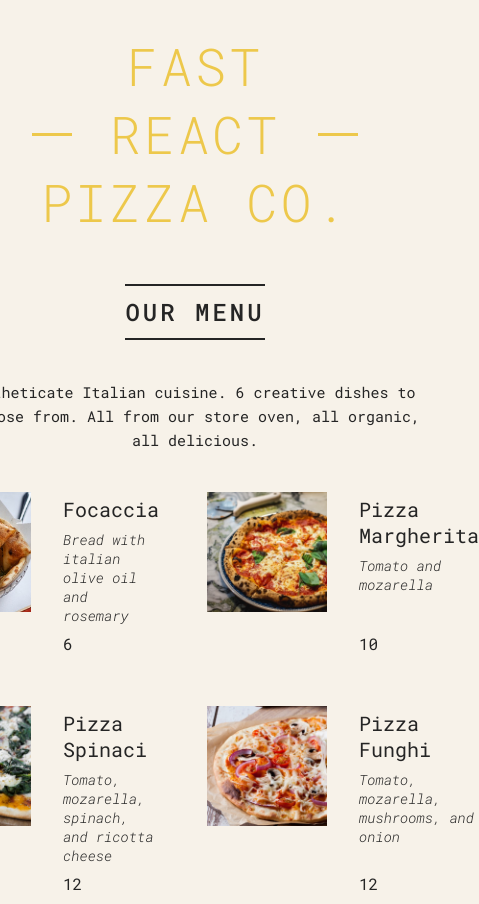
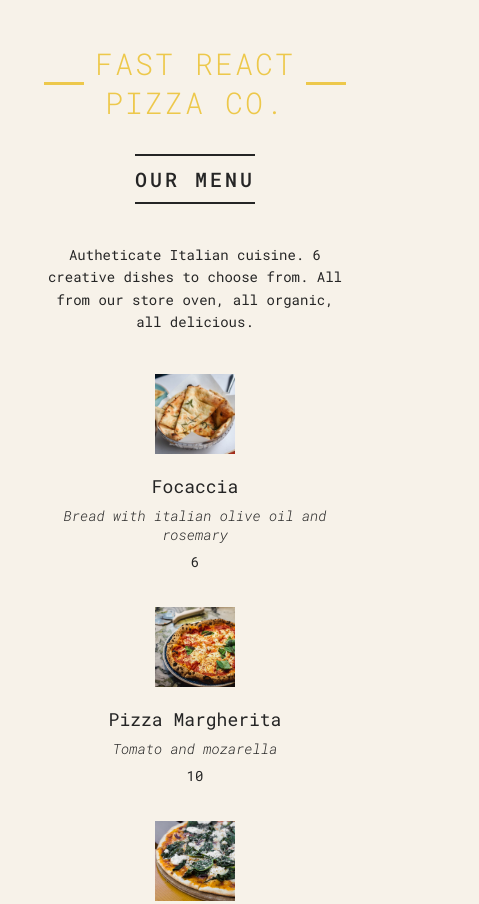
Before and after one commit to MuzammilKhan129/React-Pizza-Menu, a React app: page / in a window 390 px wide. Shown: the top 904 px of the page, 479 px wide, since content can reach past the window. Built offline with nearby package versions, Linux system fonts and the light colour scheme.

Commit message:
Update index.css

```diff
--- a/src/index.css
+++ b/src/index.css
@@ -1,4 +1,4 @@
-@import url('https://fonts.googleapis.com/css2?family=Roboto+Mono:ital,wght@0,300;0,400;0,500;1,300&display=swap');
+@import url("https://fonts.googleapis.com/css2?family=Roboto+Mono:ital,wght@0,300;0,400;0,500;1,300&display=swap");
 
 * {
   margin: 0;
@@ -7,11 +7,11 @@
 }
 
 html {
-  font-size: 62.5%;
+  font-size: 62.5%; /* 1rem = 10px */
 }
 
 body {
-  font-family: 'Roboto Mono', sans-serif;
+  font-family: "Roboto Mono", sans-serif;
   color: #252525;
   font-weight: 400;
   background-color: #f7f2e9;
@@ -31,17 +31,14 @@ body {
   gap: 4.8rem;
 }
 
-/* *************** */
+/* *************** HEADER *************** */
 
 .header {
   align-self: stretch;
 }
 
 .header h1 {
-  /* Non-accessible color */
   color: #edc84b;
-  /* color: #af8602; */
-
   text-transform: uppercase;
   text-align: center;
   font-size: 5.2rem;
@@ -55,7 +52,7 @@ body {
 .header h1::before,
 .header h1::after {
   display: block;
-  content: '';
+  content: "";
   height: 3px;
   width: 4rem;
   background-color: #edc84b;
@@ -71,7 +68,7 @@ body {
   right: 0;
 }
 
-/* *************** */
+/* *************** MENU *************** */
 
 .menu {
   display: flex;
@@ -97,6 +94,8 @@ body {
   line-height: 1.6;
   width: 80%;
 }
+
+/* *************** PIZZAS *************** */
 
 .pizzas {
   list-style: none;
@@ -149,7 +148,7 @@ body {
   opacity: 0.8;
 }
 
-/* *************** */
+/* *************** FOOTER & BUTTON *************** */
 
 .footer {
   font-size: 1.4rem;
@@ -178,10 +177,103 @@ body {
   background-color: #e9bb24;
 }
 
-/*
-SPACING SYSTEM (px)
-2 / 4 / 8 / 12 / 16 / 24 / 32 / 40 / 48 / 64 / 80 / 96 / 128
+/* *************** RESPONSIVENESS *************** */
 
-FONT SIZE SYSTEM (px)
-10 / 12 / 14 / 16 / 18 / 20 / 24 / 30 / 36 / 44 /52 / 62 / 74 / 86 / 98
-*/
+@media (max-width: 900px) {
+  .container {
+    gap: 3.2rem;
+    padding: 2.4rem;
+  }
+
+  .header h1 {
+    font-size: 4rem;
+  }
+
+  .pizzas {
+    grid-template-columns: 1fr;
+    gap: 3.2rem;
+  }
+
+  .pizza {
+    gap: 2.4rem;
+  }
+
+  .pizza img {
+    width: 10rem;
+  }
+}
+
+@media (max-width: 600px) {
+  body {
+    padding: 2rem;
+  }
+
+  .header h1 {
+    font-size: 3rem;
+    letter-spacing: 2px;
+  }
+
+  .menu h2 {
+    font-size: 2rem;
+  }
+
+  .menu > p {
+    width: 100%;
+    font-size: 1.4rem;
+  }
+
+  .pizza {
+    flex-direction: column;
+    align-items: center;
+    text-align: center;
+    gap: 1.6rem;
+  }
+
+  .pizza img {
+    width: 8rem;
+    margin: 0 auto;
+    display: block;
+  }
+
+  .pizza h3 {
+    font-size: 1.8rem;
+  }
+
+  .pizza span {
+    font-size: 1.4rem;
+  }
+
+  .btn {
+    width: 100%;
+    text-align: center;
+  }
+}
+
+@media (max-width: 360px) {
+  .header h1 {
+    font-size: 2.2rem;
+  }
+
+  .menu h2 {
+    font-size: 1.6rem;
+    letter-spacing: 1px;
+  }
+
+  .pizza img {
+    width: 6.5rem;
+    margin: 0 auto;
+  }
+
+  .pizza h3 {
+    font-size: 1.4rem;
+  }
+
+  .pizza span {
+    font-size: 1.2rem;
+  }
+
+  .btn {
+    font-size: 1.2rem;
+    padding: 0.8rem;
+  }
+}
```
